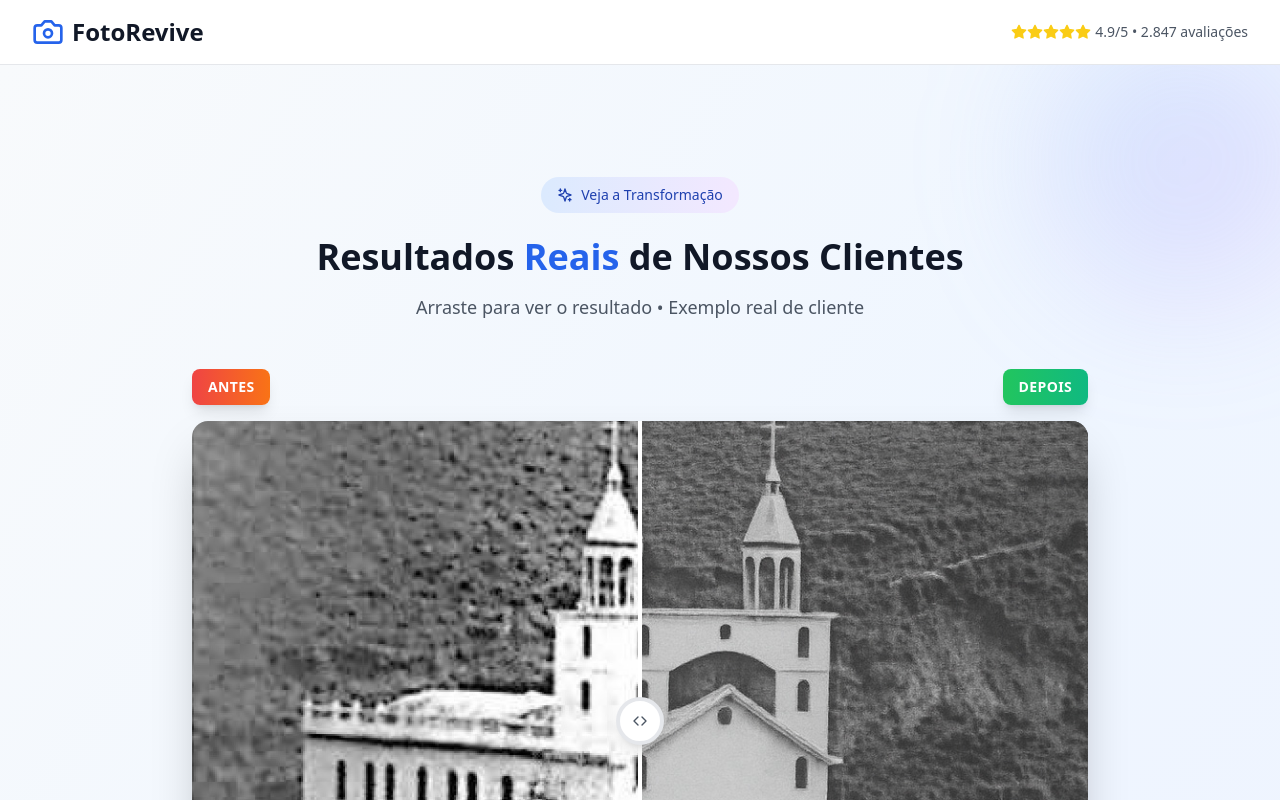
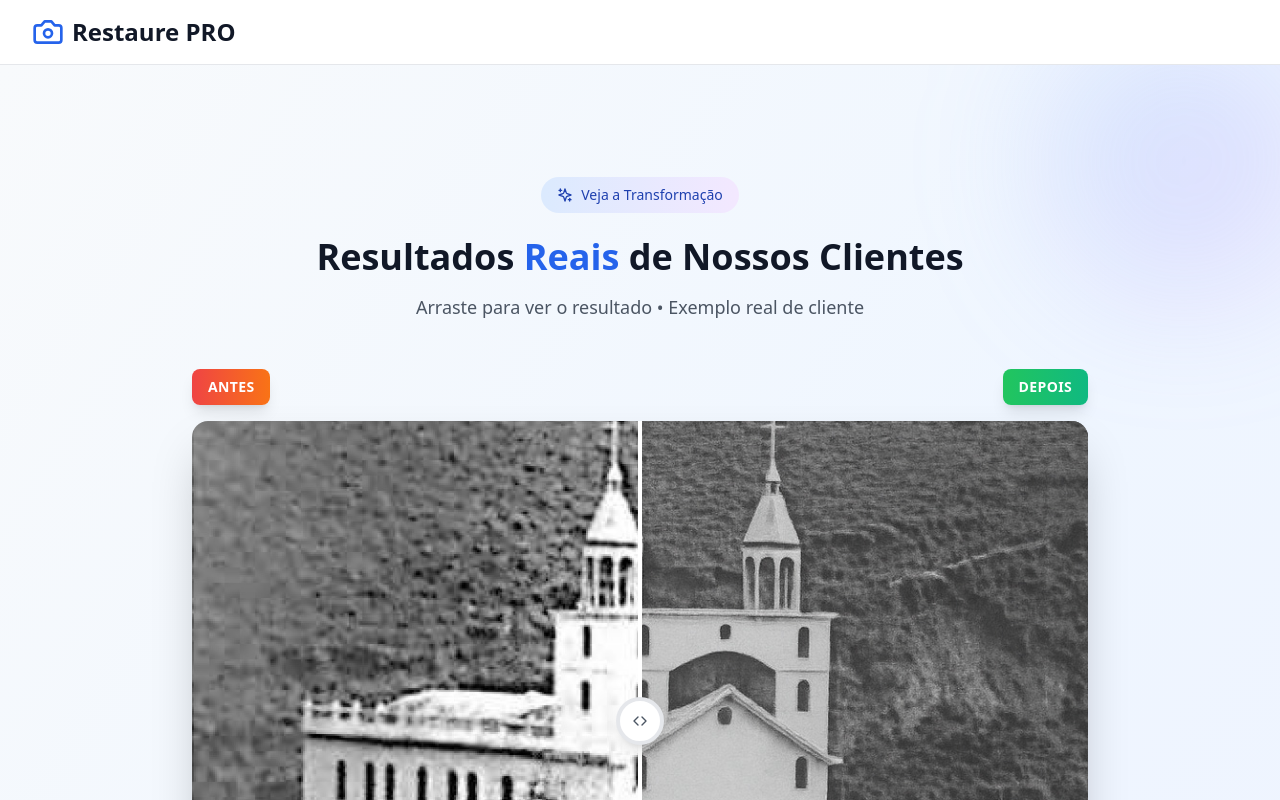
Before and after one commit to yansassi/restaurepro, a React (Vite) app: page / in a window 1280 px wide. Shown: the top 800 px of the page. Built offline with nearby package versions, Linux system fonts and the light colour scheme; no server answers.

Commit message:
Atualizar nome do cabeçalho e remover avaliações

```diff
--- a/src/components/Header.tsx
+++ b/src/components/Header.tsx
@@ -1,22 +1,14 @@
 import React from 'react';
-import { Camera, Star } from 'lucide-react';
+import { Camera } from 'lucide-react';
 
 const Header = () => {
   return (
     <header className="bg-white shadow-sm border-b">
       <div className="max-w-7xl mx-auto px-4 sm:px-6 lg:px-8">
-        <div className="flex justify-between items-center h-16">
+        <div className="flex items-center h-16">
           <div className="flex items-center space-x-2">
             <Camera className="h-8 w-8 text-blue-600" />
-            <span className="text-2xl font-bold text-gray-900">FotoRevive</span>
-          </div>
-          <div className="flex items-center space-x-1">
-            <div className="flex">
-              {[...Array(5)].map((_, i) => (
-                <Star key={i} className="h-4 w-4 text-yellow-400 fill-current" />
-              ))}
-            </div>
-            <span className="text-sm text-gray-600 ml-2">4.9/5 • 2.847 avaliações</span>
+            <span className="text-2xl font-bold text-gray-900">Restaure PRO</span>
           </div>
         </div>
       </div>
```
